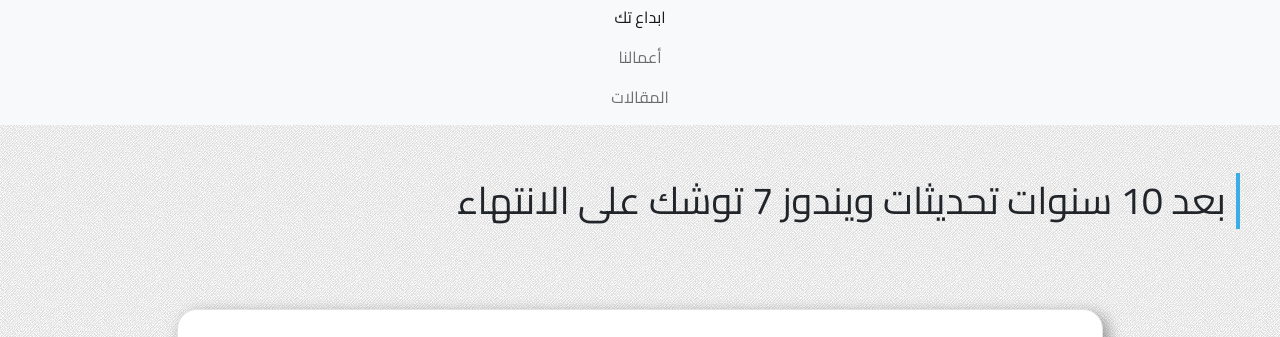
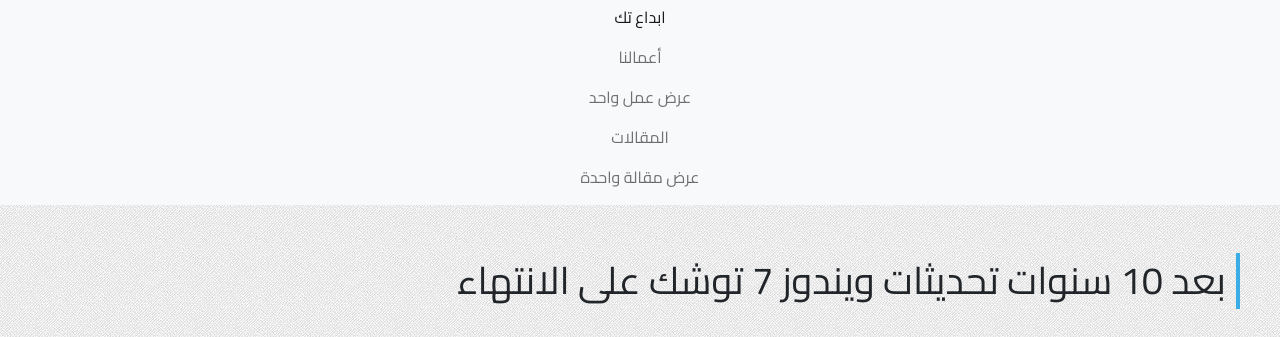
Before and after one commit to kidkever/ebda3-website, a plain HTML site: page articles-single.html in a window 1280 px wide. Both pictures are taken after a click on the button "Toggle navigation". Shown: the part 80-417 px from the top of the page. Drawn offline with nearby package versions, Linux system fonts and the light colour scheme.

Commit message:
editing nav links

```diff
--- a/articles-single.html
+++ b/articles-single.html
@@ -75,7 +75,15 @@
               <a class="nav-link" href="our-work.html">أعمالنا</a>
             </li>
             <li class="nav-item">
+              <a class="nav-link" href="our-work-single.html">عرض عمل واحد</a>
+            </li>
+            <li class="nav-item">
               <a class="nav-link" href="articles.html">المقالات</a>
+            </li>
+            <li class="nav-item">
+              <a class="nav-link" href="articles-single.html"
+                >عرض مقالة واحدة</a
+              >
             </li>
           </ul>
         </div>
```
Also changed, not shown: articles.html (+8 -0 lines), index.html (+8 -0 lines), our-work-single.html (+8 -0 lines), our-work.html (+8 -0 lines).
